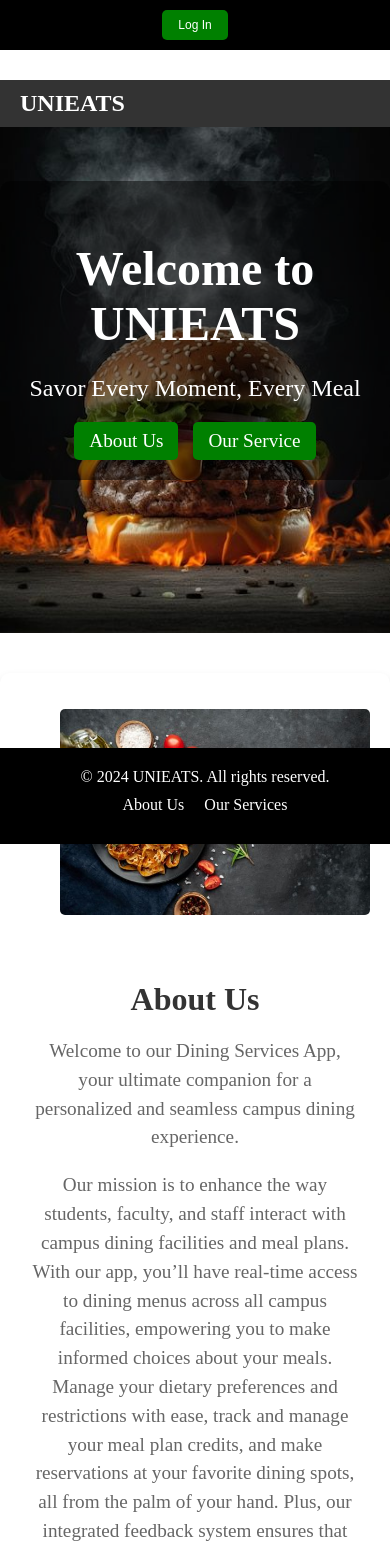
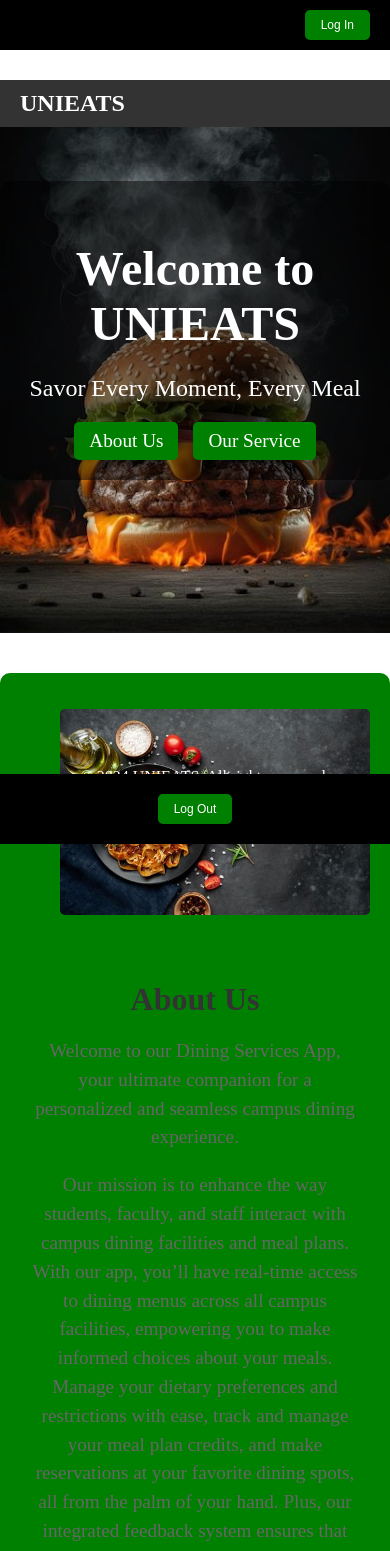
Before and after one commit to RohanChhika/UniEats_Frontend, a React (Create React App) app: page / in a window 390 px wide. Shown: the top 1551 px of the page. Built offline with nearby package versions, Linux system fonts and the light colour scheme.

Commit message:
css update

```diff
--- a/package.json
+++ b/package.json
@@ -12,7 +12,6 @@
     "react-router-dom": "^6.26.0",
     "react-scripts": "^5.0.1",
     "web-vitals": "^2.1.4"
-
   },
   "scripts": {
     "start": "react-scripts start",
--- a/src/App.css
+++ b/src/App.css
@@ -4,7 +4,7 @@ html, body {
   width: 100%;
   margin: 0;
   padding: 0;
-  background-color: #FFFFFF;
+  /*background-color: #FFFFFF;*/
   font-family: 'Arial, sans-serif'; /* Modern, clean font */
 }
 
@@ -14,7 +14,7 @@ html, body {
   flex-direction: column;
   align-items: center;
   min-height: 100vh;
-  width: 100vw;
+  width: 100%;
   padding-top: 80px; /* Ensuring enough space from fixed header */
   padding-bottom: 100px; /* Ensuring enough space from fixed footer */
 }
@@ -32,7 +32,7 @@ html, body {
   width: 100%;
   display: flex;
   align-items: center;
-  justify-content: center;
+  justify-content: right;
   padding: 10px 20px;
   background-color: black;
   color: white;
@@ -57,14 +57,14 @@ html, body {
 .App-footer {
   width: 100%;
   padding: 20px 10px;
-  background-color:  black;
+  background-color: black;
   color: white;
   text-align: center;
-  border-top: 1px solid #444;
   position: fixed;
   bottom: 0;
   left: 0;
   z-index: 1000;
+  box-sizing: border-box; /* Ensure padding is included in the width */
 }
 
 .App-link {
@@ -115,21 +115,6 @@ html, body {
   margin-top: 20px;
 }
 
-.motivation-select {
-  width: 300px;
-  padding: 8px 12px;
-  border-radius: 4px;
-  border: 1px solid #ccc;
-  margin-bottom: 20px;
-  cursor: pointer;
-  appearance: none;
-  background-color: white;
-  position: relative;
-}
-
-.motivation-select:hover {
-  background-color: #f0f0f0;
-}
 
 .motivation-select:focus {
   border-color: black;
@@ -142,7 +127,6 @@ html, body {
   border: 1px solid #ccc;
   padding: 15px;
   margin: 20px auto;
-  background-color: #f9f9f9;
   box-shadow: 0 2px 4px rgba(0,0,0,0.1);
 }
 
@@ -274,7 +258,7 @@ html, body {
   align-items: center;
   justify-content: center;
   text-align: left;
-  background-color: #ffffff; /* White background for content */
+  background-color: rgba(144, 238, 144, 0.7); /* White background for content */
   padding: 20px;
   border-radius: 10px;
   box-shadow: 0 4px 8px rgba(0, 0, 0, 0.1); /* Soft shadow for better depth */
@@ -352,7 +336,6 @@ html, body {
 
 /* Footer */
 .footer {
-  background-color:  black;
   color: white;
   text-align: center;
   padding: 20px 10px;
@@ -402,6 +385,14 @@ html, body {
   .about-us-section {
       flex-direction: column;
       text-align: center;
+      background-color: green;
+  }
+
+  .about-us-article{
+    color: white;
+  }
+  #about{
+    background-color: green;
   }
 
   .image-container {
--- a/src/App.js
+++ b/src/App.js
@@ -17,7 +17,7 @@ function App() {
 
       </main>
 
-      <footer>
+      <footer className="App-footer">
         <LogoutButton />
       </footer>
     </div>
```
